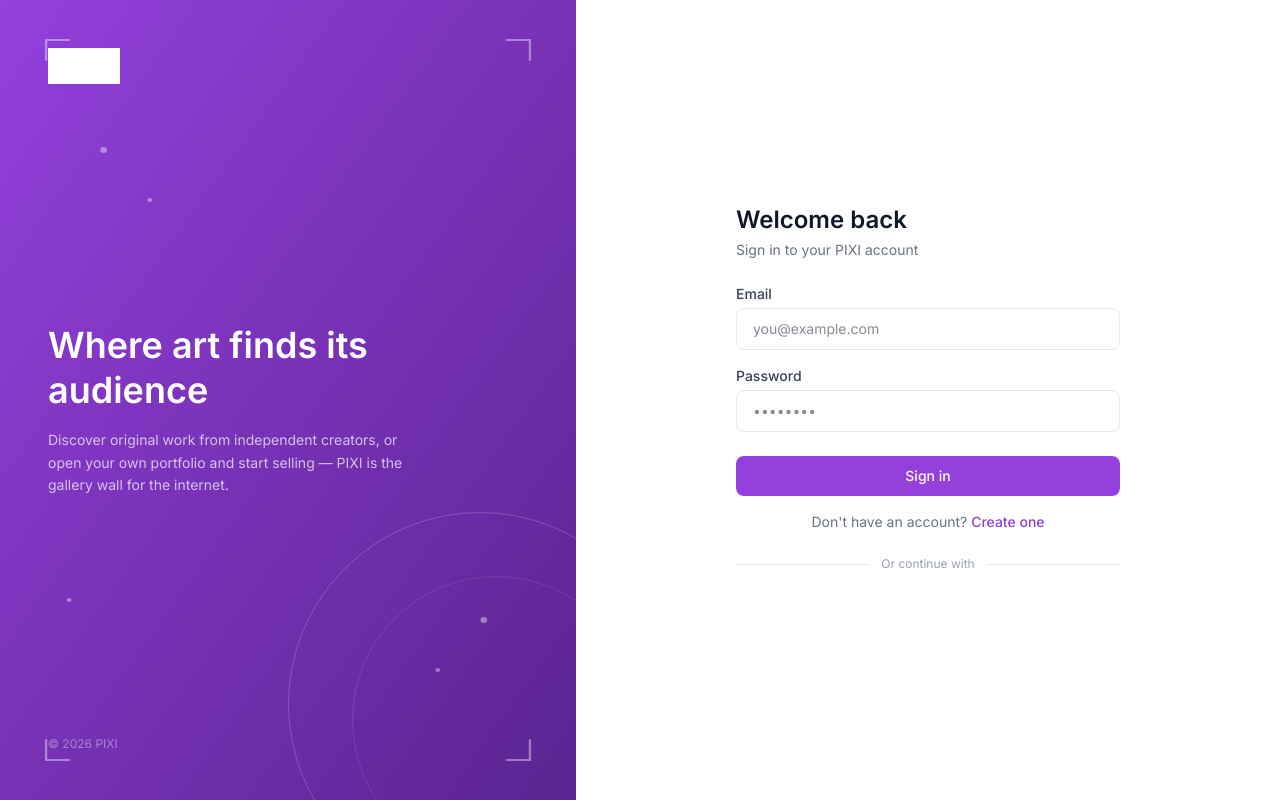
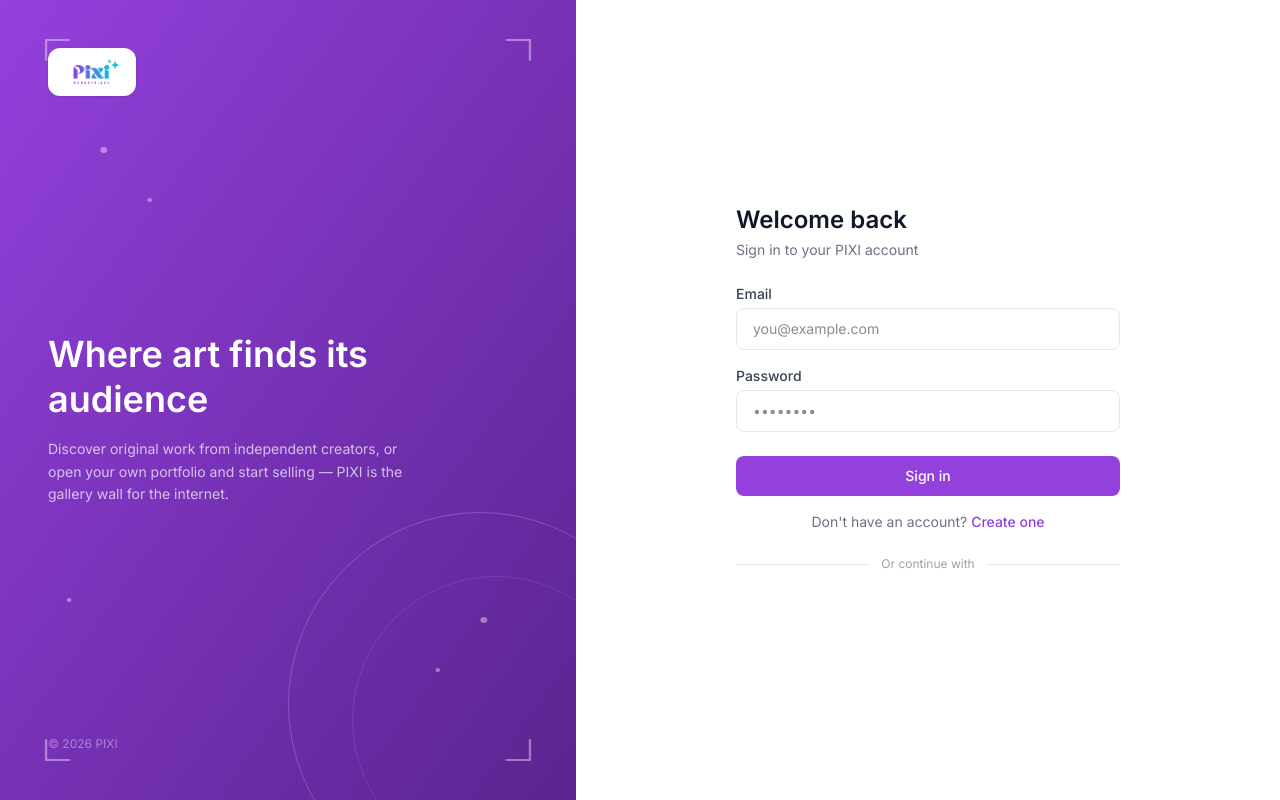
Before and after one commit to mahamanjum-04/pixiFrontend, a React (Vite) app: page /login in a window 1280 px wide. Built offline with nearby package versions, Linux system fonts and the light colour scheme.

Commit message:
login page ui x 2

```diff
--- a/src/pages/LoginPage.jsx
+++ b/src/pages/LoginPage.jsx
@@ -127,7 +127,6 @@
             {/* ===== LEFT: Brand panel ===== */}
             <div className="hidden lg:flex lg:w-[45%] relative overflow-hidden bg-gradient-to-br from-[#9440dd] to-[#5b2490] flex-col justify-between p-12">
 
-                {/* Decorative corner-frame brackets — evokes a gallery viewfinder */}
                 <svg className="absolute inset-0 w-full h-full opacity-40" viewBox="0 0 500 800" fill="none" preserveAspectRatio="none">
                     <path d="M40 60 L40 40 L60 40" stroke="white" strokeWidth="2" strokeLinecap="round" />
                     <path d="M440 40 L460 40 L460 60" stroke="white" strokeWidth="2" strokeLinecap="round" />
@@ -140,16 +139,16 @@
                     <circle cx="60" cy="600" r="2" fill="white" />
                 </svg>
 
-                {/* Large soft ring — a "canvas" motif */}
                 <div className="absolute -right-24 -bottom-24 w-96 h-96 rounded-full border border-white/20" />
                 <div className="absolute -right-16 -bottom-16 w-72 h-72 rounded-full border border-white/10" />
 
-                {/* Logo */}
+                {/* Logo — use light-logo.png (white background) in a white card */}
                 <div className="relative z-10">
-                    <img src="/assets/dark-logo.png" alt="PIXI" className="h-9 brightness-0 invert" />
+                    <div className="inline-block bg-white rounded-xl px-4 py-2.5 shadow-sm">
+                        <img src="/assets/light-logo.png" alt="PIXI" className="h-7" />
+                    </div>
                 </div>
 
-                {/* Tagline */}
                 <div className="relative z-10 max-w-sm">
                     <h1 className="text-4xl font-semibold text-white leading-tight mb-4">
                         Where art finds its audience
@@ -159,7 +158,6 @@
                     </p>
                 </div>
 
-                {/* Spacer footer note */}
                 <p className="relative z-10 text-white/40 text-xs">
                     © {new Date().getFullYear()} PIXI
                 </p>
@@ -169,7 +167,6 @@
             <div className="flex-1 flex items-center justify-center px-4 py-12">
                 <div className="w-full max-w-sm">
 
-                    {/* Logo — mobile/tablet only, since brand panel is hidden below lg */}
                     <div className="flex lg:hidden justify-center mb-6">
                         <img
                             src={dark ? "/assets/dark-logo.png" : "/assets/light-logo.png"}
@@ -248,7 +245,6 @@
                 </div>
             </div>
 
-            {/* Banned user modal */}
             {showBanned && (
                 <div className="fixed inset-0 bg-black/50 flex items-center justify-center z-50 px-4">
                     <div className="bg-white dark:bg-[#141414] rounded-2xl p-6 w-full max-w-sm text-center">
```
